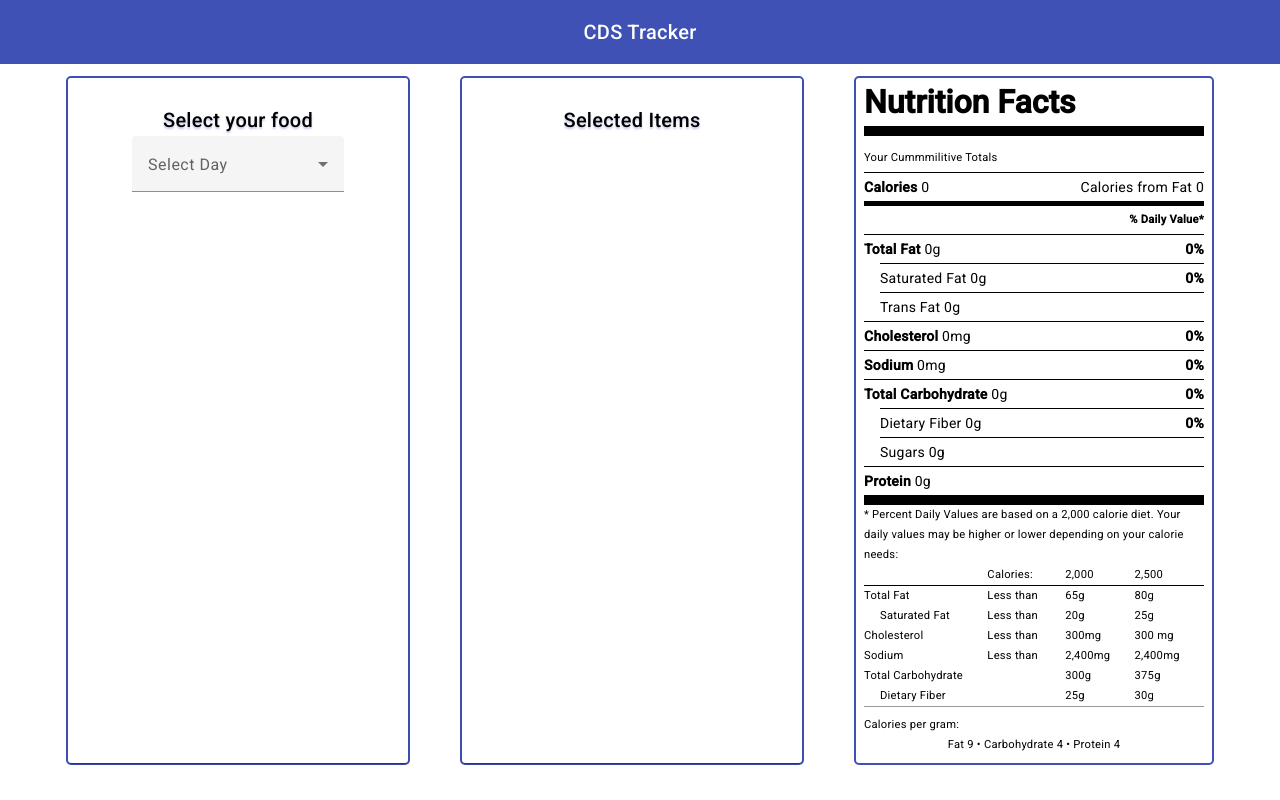
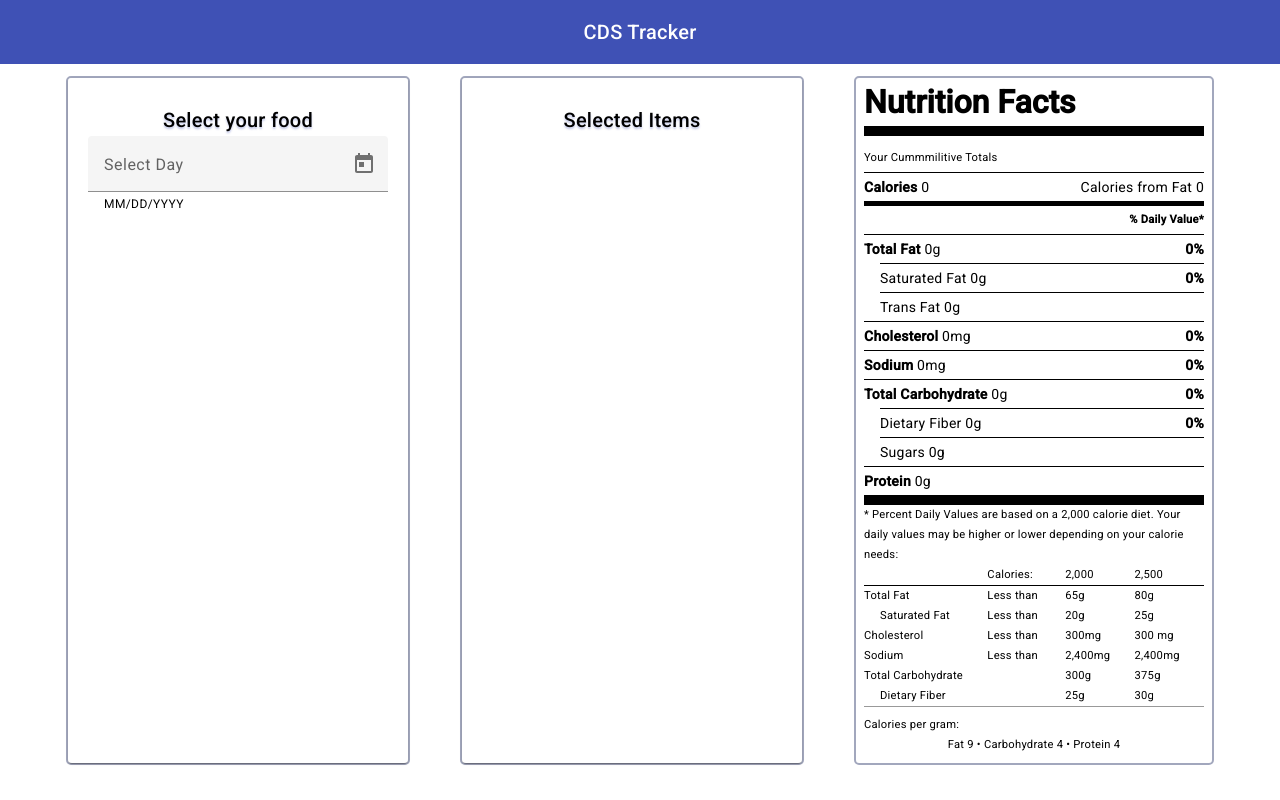
Before and after one commit to thayerh/cds-calculator, an Angular app: page / in a window 1280 px wide. Built offline with nearby package versions, Linux system fonts and the light colour scheme.

Commit message:
Added datepicker Changed some styles with containers Made it so cleared selections cancel all selections below the changed one.

```diff
--- a/src/app/Components/select-foods/select-foods.component.html
+++ b/src/app/Components/select-foods/select-foods.component.html
@@ -4,14 +4,15 @@
       <mat-card-header>
         <mat-card-title>Select your food</mat-card-title>
       </mat-card-header>
-      <mat-form-field>
+
+      <mat-form-field class="example-full-width">
         <mat-label>Select Day</mat-label>
-        <mat-select [(value)]="selectedDay" (selectionChange)="onDaySelectionChange($event)">
-          <mat-option *ngFor="let day of days" [value]="day">
-            {{day}}
-          </mat-option>
-        </mat-select>
+        <input matInput [min]="minDate" [max]="maxDate" [matDatepicker]="picker" (dateChange)="onDaySelectionChange($event)">
+        <mat-hint>MM/DD/YYYY</mat-hint>
+        <mat-datepicker-toggle matIconSuffix [for]="picker"></mat-datepicker-toggle>
+        <mat-datepicker touchUi #picker></mat-datepicker>
       </mat-form-field>
+
       <mat-form-field *ngIf="selectedDay!==''">
         <mat-label>Select Time</mat-label>
         <mat-select [(value)]="selectedTime" (selectionChange)="onTimeSelectionChange($event)">
@@ -37,7 +38,7 @@
         </mat-select>
       </mat-form-field>
       <div *ngIf="selectedFood!==''">
-        <h4>Servings consumed</h4>
+        <h3>Servings consumed</h3>
         <mat-slider min="0" max="4" step=".5" showTickMarks discrete>
           <input matSliderThumb [(ngModel)]="sliderValue">
         </mat-slider>
@@ -53,7 +54,7 @@
         <mat-card-title>Selected Items</mat-card-title>
       </mat-card-header>
 
-      <mat-card class="selectedFood" *ngFor="let food of selectedFoods; let i = index">
+      <mat-card class="selectedFood" *ngFor="let food of selectedFoods; let i = index" color="primary">
         <mat-card-header><mat-card-title>{{food.name}}</mat-card-title></mat-card-header>
         <mat-card-content>Servings: {{food.quantity}}</mat-card-content>
         <mat-card-actions>
--- a/src/app/Components/select-foods/select-foods.component.scss
+++ b/src/app/Components/select-foods/select-foods.component.scss
@@ -9,7 +9,7 @@
   margin-right: .25cm;
 }
 mat-card.cardContainer {
-  padding: 50px;
+  padding: 20px;
   padding-top: 10px;
   width: 340px;
   align-items: center;
@@ -20,10 +20,11 @@ mat-card.selectedFood {
   margin-bottom: 10px;
   box-shadow: 0 0 0 rgba(63, 81, 181, 0); /* Initial shadow with no blur and no opacity */
   transition: box-shadow 0.5s ease; /* Add a smooth transition for the shadow effect */
-  border-color: #3f51b5;
+  border-color: rgba(139, 145, 173, .8);
   border-style: solid;
   border-width: 2px;
   border-radius: 5px;
+  background-color: rgba(63, 81, 181, .2);
 }
 
 mat-card.selectedFood:hover {
@@ -38,14 +39,14 @@ mat-card.selectedFood:hover {
   margin-right: 25px;
   box-shadow: 0 0 0 rgba(63, 81, 181, 0); /* Initial shadow with no blur and no opacity */
   transition: box-shadow 0.5s ease; /* Add a smooth transition for the shadow effect */
-  border-color: #3f51b5;
+  border-color: rgba(139, 145, 173, .8);
   border-style: solid;
   border-width: 2px;
   border-radius: 5px;
 }
 
 .subContain:hover {
-  box-shadow: 0 0 8px rgba(63, 81, 181, 0.3);
+  box-shadow: 0 0 20px rgba(63, 81, 181, 0.4);
 }
 
 mat-card-title {
@@ -56,3 +57,12 @@ mat-card-actions {
   display: flex;
   justify-content: right;
 }
+
+mat-form-field {
+  width: 300px;
+}
+
+h3 {
+  margin-top: 0;
+  margin-bottom: 0;
+}
--- a/src/app/Components/select-foods/select-foods.component.ts
+++ b/src/app/Components/select-foods/select-foods.component.ts
@@ -4,6 +4,7 @@ import { MealserviceService } from 'src/app/Services/mealservice.service';
 import { NutritionFactsComponent } from '../nutrition-facts/nutrition-facts.component';
 import { ChosenFood } from 'src/assets/chosen-food';
 import { FoodObject } from 'src/assets/food-object';
+import { DatePipe } from '@angular/common';
 
 
 @Component({
@@ -20,6 +21,9 @@ export class SelectFoodsComponent {
   menu = Object(this.mealService.menu);
   days = Object.keys(this.menu)
   selectedDay= '';
+
+  minDate: Date = new Date(2023, 7, 16);
+  maxDate: Date = new Date(2023, 7, 21);
 
   //second layer
   selectedDayObject = Object(this.menu[this.selectedDay]);
@@ -41,8 +45,18 @@ export class SelectFoodsComponent {
   sliderValue = 0;
 
 public onDaySelectionChange(event: any): void {
-  const selectedDay = event.value;
-  this.initializeDay(selectedDay);
+  const selectedDay: Date = event.value;
+  const formattedDate: string | null = this.datePipe.transform(selectedDay, 'yyyy-MM-dd');
+  if (formattedDate) {
+    const formattedDateWithoutZeros: string = formattedDate.replace('-0', '-');
+    this.initializeDay(formattedDateWithoutZeros);
+    this.selectedDay = formattedDateWithoutZeros;
+    this.selectedTime = '';
+    this.selectedStation = '';
+    this.selectedFood = '';
+  } else {
+    this.selectedDay = '';
+  }
 }
 
 public initializeDay(day:string): string {
@@ -54,6 +68,8 @@ public initializeDay(day:string): string {
 public onTimeSelectionChange(event: any): void {
   const selectedTime = event.value;
   this.initializeTime(selectedTime);
+  this.selectedStation = '';
+  this.selectedFood = '';
 }
 
 public initializeTime(time:string): string {
@@ -65,6 +81,7 @@ public initializeTime(time:string): string {
 public onStationSelectionChange(event: any): void {
   const selectedStation = event.value;
   this.initializeStation(selectedStation);
+  this.selectedFood = '';
 }
 
 public initializeStation(station:string): string {
@@ -105,5 +122,5 @@ public removeFood(index: number): void {
   this.nutritionFactsComponent.updateTotals()
 }
 
-  constructor(private mealService: MealserviceService){}
+  constructor(private mealService: MealserviceService, private datePipe: DatePipe ){}
 }
```
Also changed, not shown: src/app/app.module.ts (+9 -1 lines).
